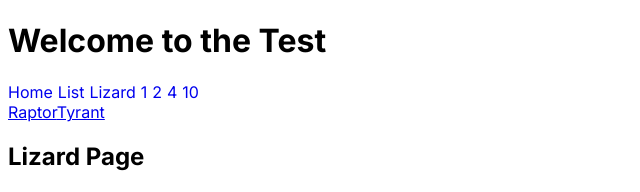
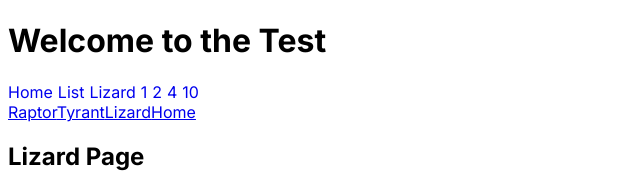
Before and after one commit to martingardner/nextjs-14-test, a Next.js app in the folder next14-test/: page /lizard in a window 1280 px wide. Shown: the top 192 px of the page, without its empty margins (0-640 px from the left). Built offline with nearby package versions, Linux system fonts and the light colour scheme.

Commit message:
update to route/layout

```diff
--- a/next14-test/app/[id]/id/route.js
+++ b/next14-test/app/[id]/id/route.js
@@ -9,7 +9,6 @@
  */
 
 export async function GET(req, { params }){
-    //console.log('req', req)
-    //console.log('params', params);
+    console.log('params', params);
     return new Response(`GET Call for id ${params.id}`)
 }
--- a/next14-test/app/lizard/layout.js
+++ b/next14-test/app/lizard/layout.js
@@ -3,11 +3,13 @@ import Link from 'next/link';
 export default function DashboardLayout({ children }) {
     return (
         <section>
-        <nav>
-            <Link href="/lizard/raptor">Raptor</Link>
-            <Link href="/lizard/tyrant">Tyrant</Link>
-        </nav>
-        {children}
+            <nav>
+                <Link href="/lizard/raptor">Raptor</Link>
+                <Link href="/lizard/tyrant">Tyrant</Link>
+                <Link href="/lizard">Lizard</Link>
+                <Link href="/">Home</Link>
+            </nav>
+            {children}
         </section>
     )
 }
```
